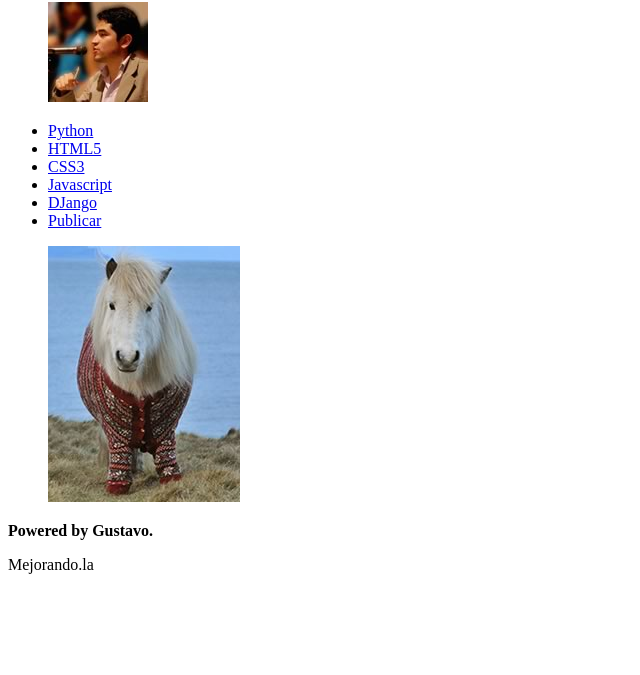
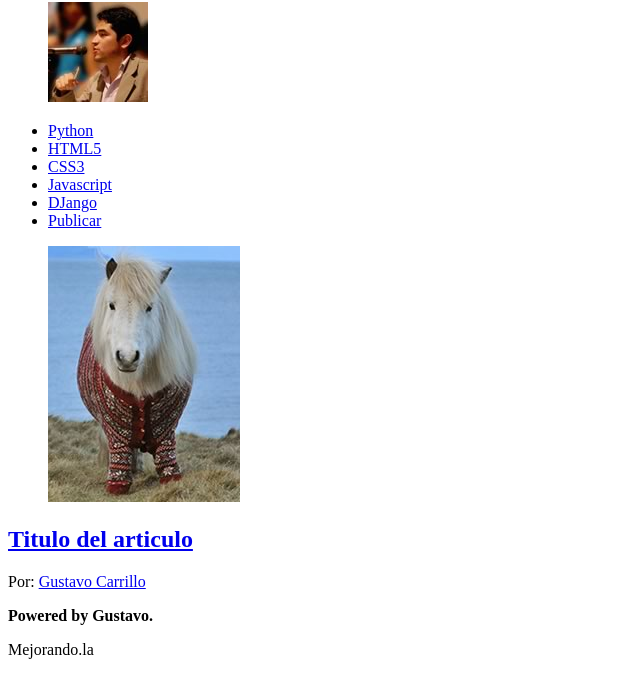
Before and after one commit to gustavocarrillo/PruebasWeb, a plain HTML site: page index.html in a window 1280 px wide. Shown: the part 258-933 px from the top of the page, without its empty margins (0-640 px from the left). Before the commit the page ends 848 px from the top, so only its background shows below. Drawn offline with Linux system fonts and the light colour scheme.

Commit message:
cambiando etiquetas P por DIV

```diff
--- a/index.html
+++ b/index.html
@@ -34,6 +34,14 @@
 			<figure class="img_item">
 				<img src="imagenes/imagen.jpg" />
 			</figure>
+			<h2 class="titulo_item">
+				<a href="#">
+					Titulo del articulo
+				</a>
+			</h2>
+			<p class="autor_item">
+				Por: <a href="#">Gustavo Carrillo</a>
+			</p>
 		</article>
 	</section>
 	<footer>
```
